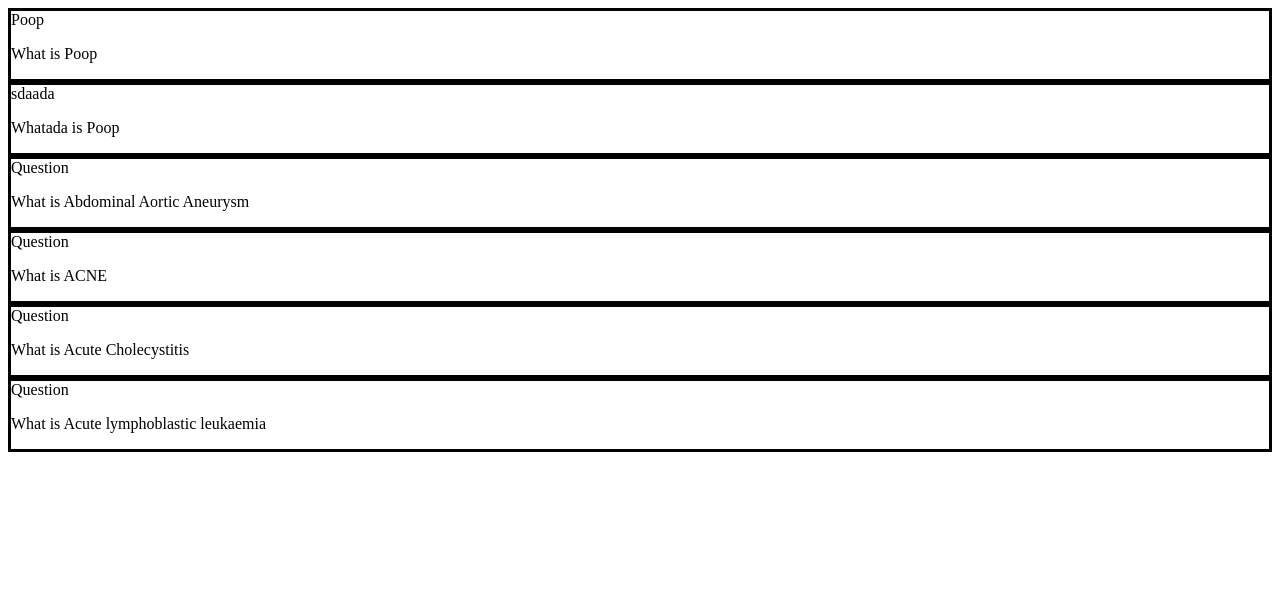
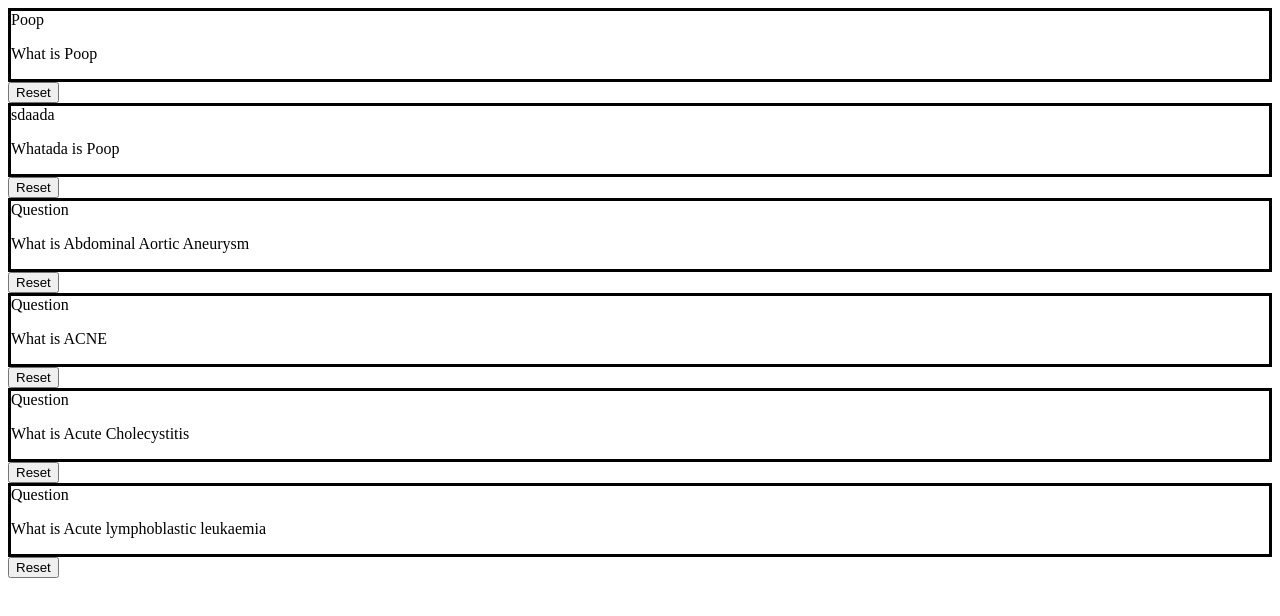
Before and after one commit to jsfuentes/Megamind, a Next.js app in the folder client/: page /deck/deck in a window 1280 px wide. Shown: the top 616 px of the page. Built offline with nearby package versions, Linux system fonts and the light colour scheme.

Commit message:
more work

```diff
--- a/client/pages/deck/flashcard.js
+++ b/client/pages/deck/flashcard.js
@@ -3,6 +3,12 @@ import { Card } from 'react-bootstrap';
 
 const initialState = {
     side : true
+}
+
+function init(initialState) {
+    return {
+        side : initialState.side
+    };
 }
 
 function reducer(state, action) {
@@ -15,6 +21,8 @@ function reducer(state, action) {
             return {
                 side: false
             };
+        case "reset":
+            return init(action.payload);
         default:
             throw new Error();
     }
@@ -23,13 +31,13 @@ function reducer(state, action) {
 export default function FlashCard(props){
     // if side == true then the FRONT of the card is shown
     // else, the BACK of the card is shown
-    const [state, dispatch] = useReducer(reducer, initialState);
+    const [state, dispatch] = useReducer(reducer, initialState, init);
 
     return(
         <>
         <div>
             <Card
-            style={{ width: '18rem'}, {"borderStyle":"solid"}}
+            style={{ "width" : '18rem' }, { "borderStyle" : "solid" }}
             onClick={() => dispatch({
                 type : state.side ? "flip_to_back" : "flip_to_front"
             })}
@@ -44,6 +52,13 @@ export default function FlashCard(props){
                 </Card.Body>
             </Card>
         </div>
+        <div>
+        <button
+            onClick={() => dispatch({
+                type: "reset", payload: initialState})}>
+            Reset
+        </button>
+        </div>
         </>
     );
 };
```
